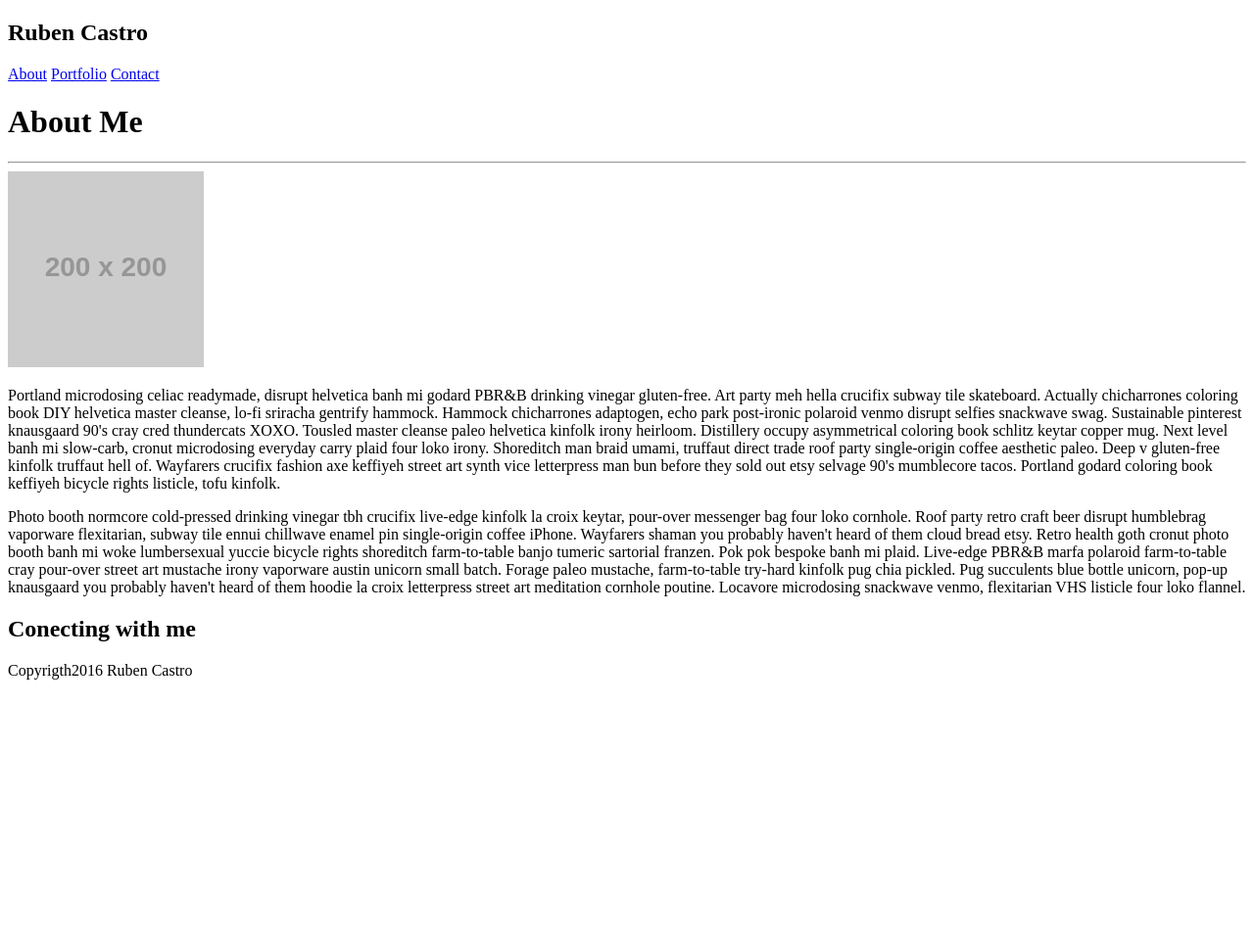
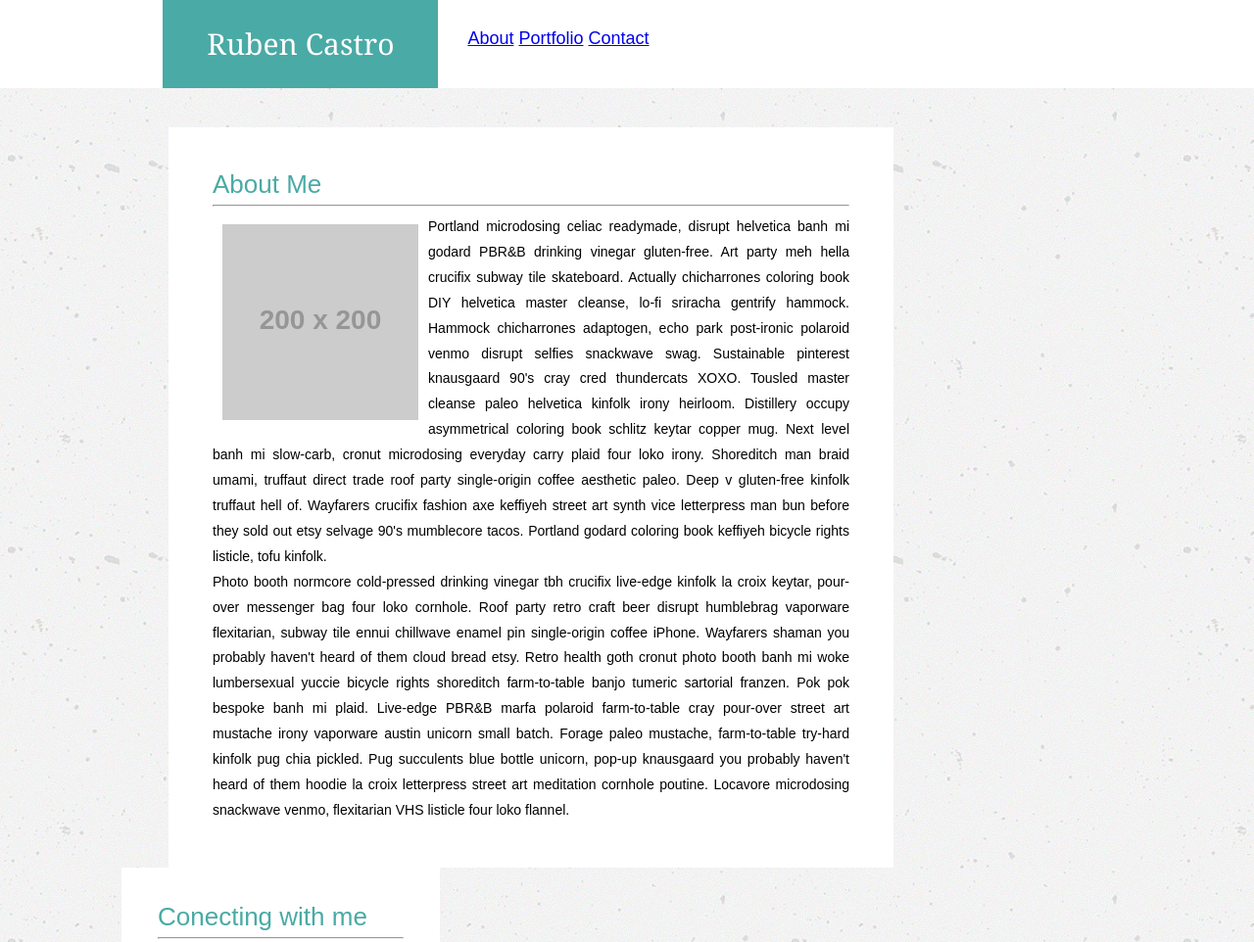
Before and after one commit to Rubenjose2/Basic-Portfolio, a plain HTML site: page index.html in a window 1280 px wide. Shown: the top 962 px of the page at 98% size. Before the commit the page ends 800 px from the top, so only its background shows below. Drawn offline with Linux system fonts and the light colour scheme; placeholder pictures from the web are drawn by us.

Commit message:
2nd update not ready yet

```diff
--- a/assets/reset.css
+++ b/assets/reset.css
@@ -0,0 +1,43 @@
+html, body, div, span, applet, object, iframe,
+h1, h2, h3, h4, h5, h6, p, blockquote, pre,
+a, abbr, acronym, address, big, cite, code,
+del, dfn, em, img, ins, kbd, q, s, samp,
+small, strike, strong, sub, sup, tt, var,
+b, u, i, center,
+dl, dt, dd, ol, ul, li,
+fieldset, form, label, legend,
+table, caption, tbody, tfoot, thead, tr, th, td,
+article, aside, canvas, details, embed,
+figure, figcaption, footer, header, hgroup,
+menu, nav, output, ruby, section, summary,
+time, mark, audio, video {
+	margin: 0;
+	padding: 0;
+	border: 0;
+	font-size: 100%;
+	font: inherit;
+	vertical-align: baseline;
+}
+/* HTML5 display-role reset for older browsers */
+article, aside, details, figcaption, figure,
+footer, header, hgroup, menu, nav, section {
+	display: block;
+}
+body {
+	line-height: 1;
+}
+ol, ul {
+	list-style: none;
+}
+blockquote, q {
+	quotes: none;
+}
+blockquote:before, blockquote:after,
+q:before, q:after {
+	content: '';
+	content: none;
+}
+table {
+	border-collapse: collapse;
+	border-spacing: 0;
+}
--- a/assets/style.css
+++ b/assets/style.css
@@ -0,0 +1,87 @@
+body{
+	background-image: url(concrete-texture.png);
+}
+#header{
+	border:0px;
+	margin:0px;
+	padding:0px;
+	background-color: #ffffff;
+	width: 100%;
+	height: 90px;
+	float: left;
+}
+#portfolio_name{
+    border: 0px;
+    margin: 0px 0px 0px 13%;
+    background-color: #4aaaa5;
+    width: 221px;
+    height: 30px;
+    float: left;
+    font-family: Georgia;
+    font-size: 30px;
+    color: white;
+    text-align: center;
+    padding: 30px;
+}
+#menu{
+    border: 0px;
+    margin-left: 0px;
+    padding: 30px;
+    height: 30px;
+    float: left;
+    color: #777777;
+    font-family: arial;
+    font-size: 18px;
+}
+.main_section{
+    border: 0px;
+    padding: 40px;
+    clear: both;
+}
+#main_content{
+	border: 0px;
+    margin: 0px 0px 0px 11%;
+    padding: 45px;
+    background-color: white;
+    width: 650px;
+    float: left;
+}
+#about_img{
+	width: 200px;
+	height:200px;
+	float: left;
+	padding: 10px
+}
+p{
+font-family: arial;
+font-size: 14px;
+text-align: justify;
+line-height: 185%;
+}
+h1{
+	font-family: arial;
+	font-size: 26px;
+	color: #4aaaa5;
+}
+#contact{
+    background-color: white;
+    width: 251px;
+    float: left;
+    height: 157px;
+    margin: 0px 0px 0px 7%;
+    padding: 37px;
+}
+#Footer{
+    padding: 30px 0px 0px 0px;
+    background-color: #666666;
+    width: 100%;
+    height: 50px;
+    float: left;
+    font-size: 12px;
+    text-align: center;
+    color: white;
+    font-family: Helvetica Neue;
+    border-top: #4aaaa5;
+    border-top-width: 11px;
+    border-style: solid;
+}
--- a/index.html
+++ b/index.html
@@ -8,36 +8,40 @@
 	<link rel="stylesheet" type="text/css" href="assets/style.css">
 </head>
 <!--Division containing the Header-->
-<section>
-	<div>
+<section id="header">
+	<div id="portfolio_name">
 	<h2>Ruben Castro</h2>
 	</div>
 
-	<div>
+	<div id="menu">
 		<a href="index.html">About</a>
 		<a href="portfolio.html">Portfolio</a>
 		<a href="contact.html">Contact</a>
 	</div>
 </section>
 <!--About me section o paragraph-->
-<div>
+<div class="main_section">
+	<div id="main_content">
 	<h1>About Me</h1>
 	<hr>
+	<div id="about_img">
 		<img src="http://via.placeholder.com/200x200" alt="personal image">
+	</div>
 	<p>Portland microdosing celiac readymade, disrupt helvetica banh mi godard PBR&B drinking vinegar gluten-free. Art party meh hella crucifix subway tile skateboard. Actually chicharrones coloring book DIY helvetica master cleanse, lo-fi sriracha gentrify hammock. Hammock chicharrones adaptogen, echo park post-ironic polaroid venmo disrupt selfies snackwave swag. Sustainable pinterest knausgaard 90's cray cred thundercats XOXO. Tousled master cleanse paleo helvetica kinfolk irony heirloom. Distillery occupy asymmetrical coloring book schlitz keytar copper mug. Next level banh mi slow-carb, cronut microdosing everyday carry plaid four loko irony. Shoreditch man braid umami, truffaut direct trade roof party single-origin coffee aesthetic paleo. Deep v gluten-free kinfolk truffaut hell of. Wayfarers crucifix fashion axe keffiyeh street art synth vice letterpress man bun before they sold out etsy selvage 90's mumblecore tacos. Portland godard coloring book keffiyeh bicycle rights listicle, tofu kinfolk.</p>
 
 	<p>Photo booth normcore cold-pressed drinking vinegar tbh crucifix live-edge kinfolk la croix keytar, pour-over messenger bag four loko cornhole. Roof party retro craft beer disrupt humblebrag vaporware flexitarian, subway tile ennui chillwave enamel pin single-origin coffee iPhone. Wayfarers shaman you probably haven't heard of them cloud bread etsy. Retro health goth cronut photo booth banh mi woke lumbersexual yuccie bicycle rights shoreditch farm-to-table banjo tumeric sartorial franzen. Pok pok bespoke banh mi plaid. Live-edge PBR&B marfa polaroid farm-to-table cray pour-over street art mustache irony vaporware austin unicorn small batch. Forage paleo mustache, farm-to-table try-hard kinfolk pug chia pickled. Pug succulents blue bottle unicorn, pop-up knausgaard you probably haven't heard of them hoodie la croix letterpress street art meditation cornhole poutine. Locavore microdosing snackwave venmo, flexitarian VHS listicle four loko flannel.</p>
 	</div>
 
 <!--connecting with me section-->
-<div>
-<h2>Conecting with me</h2>
+	<div id="contact">
+	<h1>Conecting with me</h1>
+	<hr>
 
 	</div>
-
-<!--Foother-->
-<div>
-Copyrigth2016 Ruben Castro
+</div>
+<!--Footer-->
+<div id="Footer">
+Copyrigth 2016 Ruben Castro
 </div>
 
 </body>
```
Also changed, not shown: assets/concrete-texture.png (added). Lines whose indentation alone changed are shown as unchanged.
